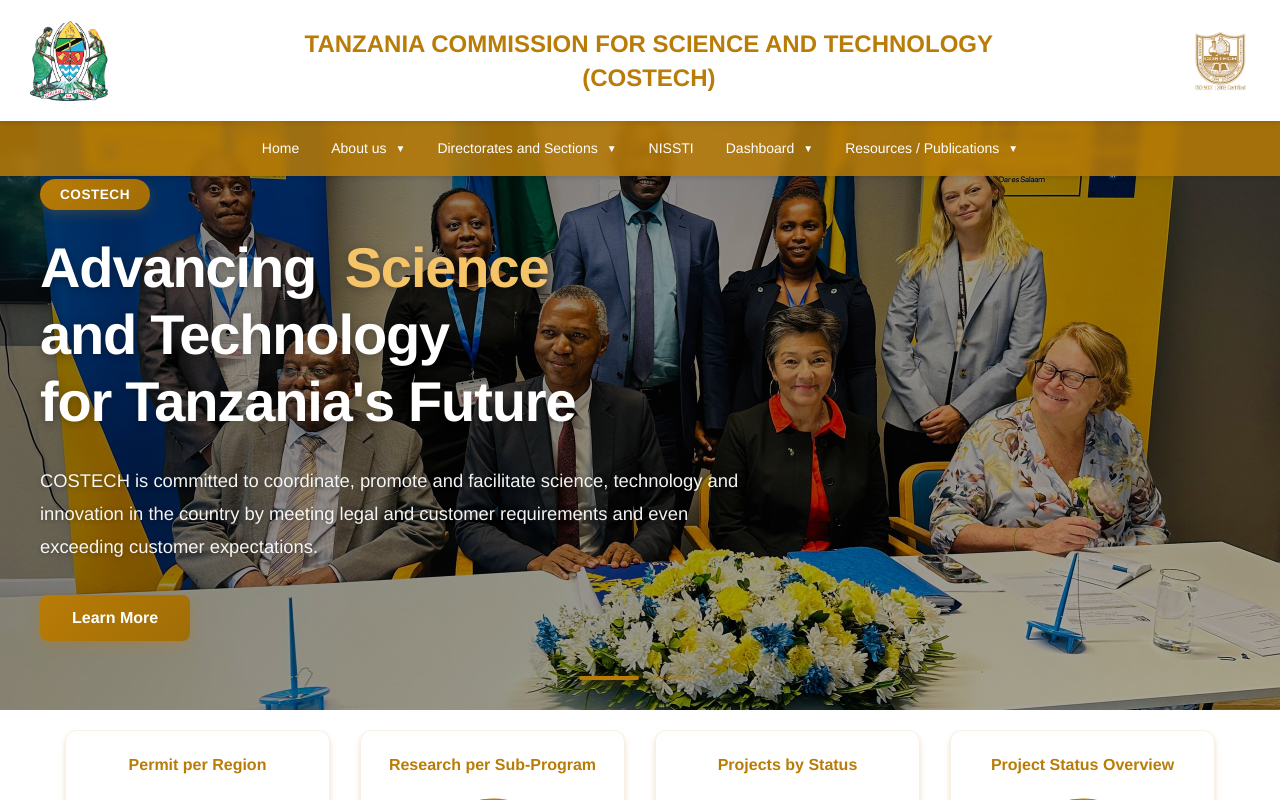
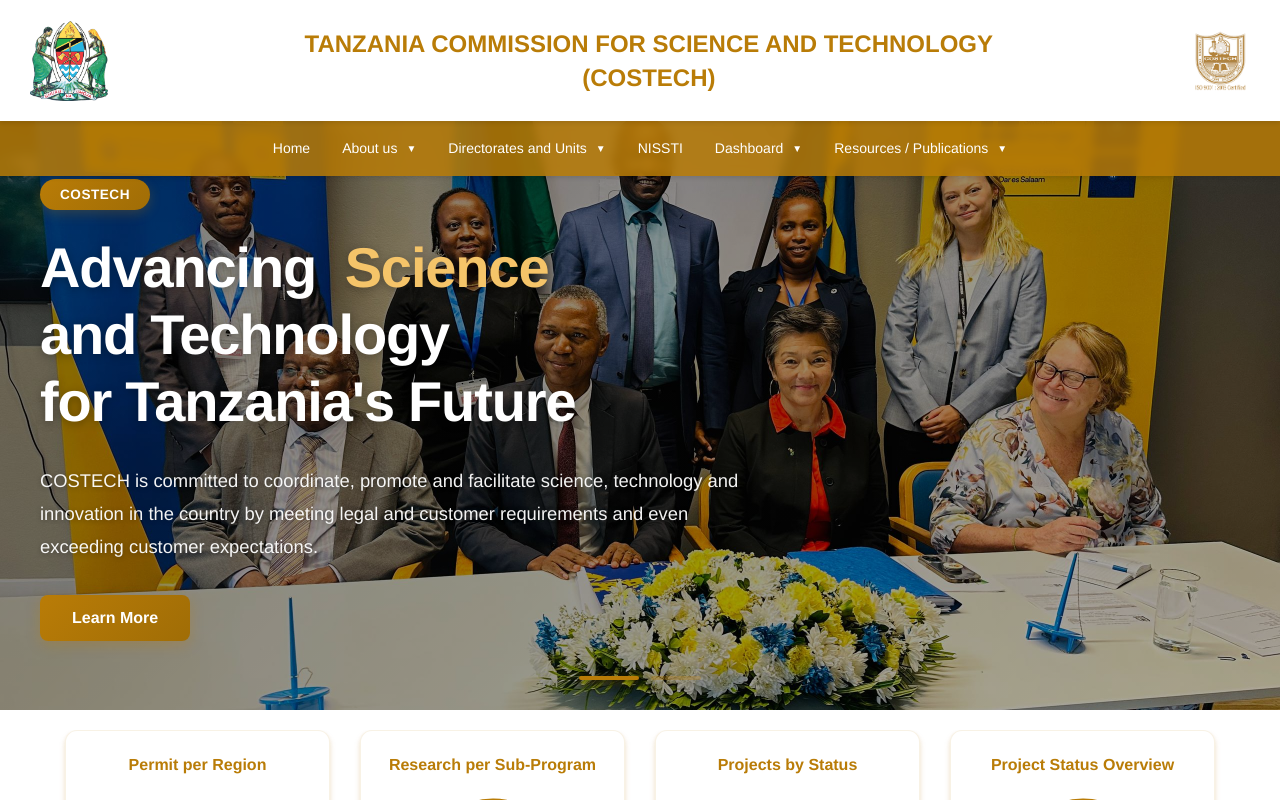
Before and after one commit to Emmanuel008/costech-web, a React (Create React App) app: page / in a window 1280 px wide. Shown: the top 800 px of the page. Built offline with nearby package versions, Linux system fonts and the light colour scheme.

Commit message:
news changes

```diff
--- a/src/components/Navbar.js
+++ b/src/components/Navbar.js
@@ -252,14 +252,15 @@
           text: 'Knowledge Management',
           href: '/directorates/knowledge-management',
           subItems: [
-            { text: 'ICT', href: '/directorates/knowledge-management/ict' },
+            { text: 'ISNS', href: '/directorates/knowledge-management/isns' },
+            { text: 'DPM', href: '/directorates/knowledge-management/dpm' },
           ],
         },
       ],
     },
     {
       type: 'section',
-      title: 'Sections',
+      title: 'Units',
       items: [
         {
           text: 'National Fund for Advancement of Science and Technology',
@@ -286,7 +287,7 @@
   const englishNavItems = [
     { text: 'Home', hasDropdown: false, href: '/' },
     { text: 'About us', hasDropdown: true, href: '/about', dropdownItems: aboutUsDropdownItems },
-    { text: 'Directorates and Sections', hasDropdown: true, href: '/directorates', dropdownItems: directoratesSectionsItems, isMegaMenu: true },
+    { text: 'Directorates and Units', hasDropdown: true, href: '/directorates', dropdownItems: directoratesSectionsItems, isMegaMenu: true },
     { text: 'NISSTI', hasDropdown: false, href: '/nissti' },
     { text: 'Dashboard', hasDropdown: true, href: '/dashboard', dropdownItems: dashboardDropdownItems },
     { text: 'Resources / Publications', hasDropdown: true, href: '/resources', dropdownItems: resourcesPublicationsItems },
```
